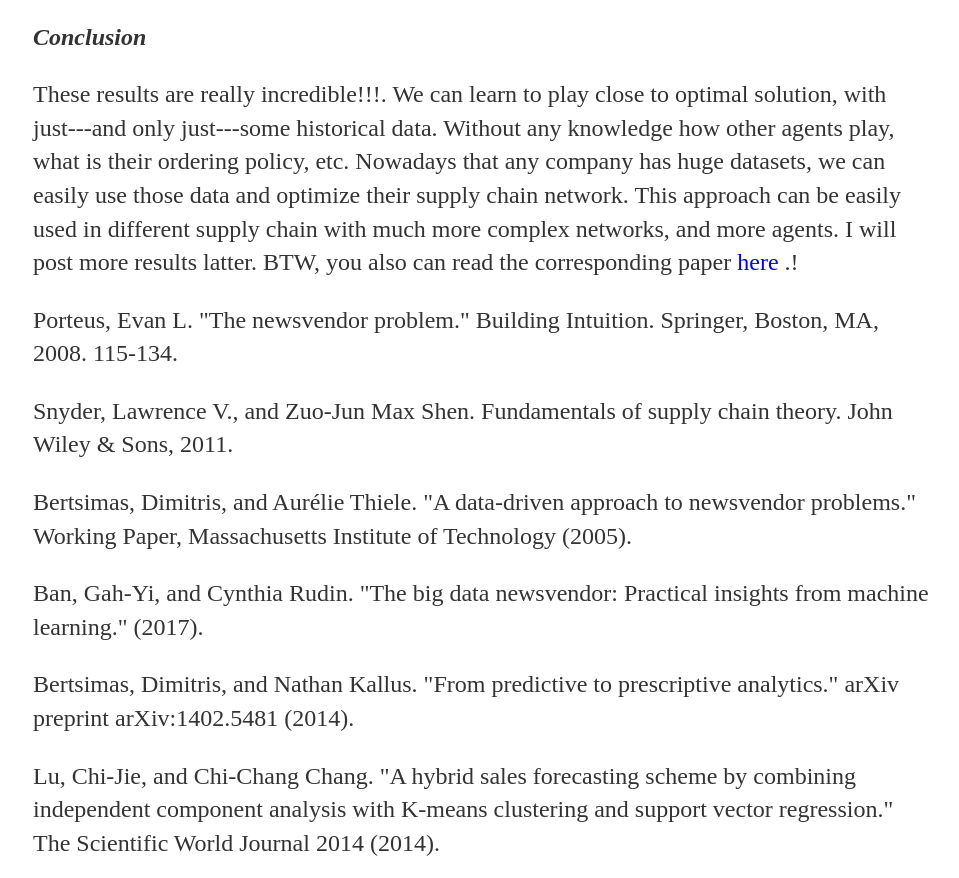
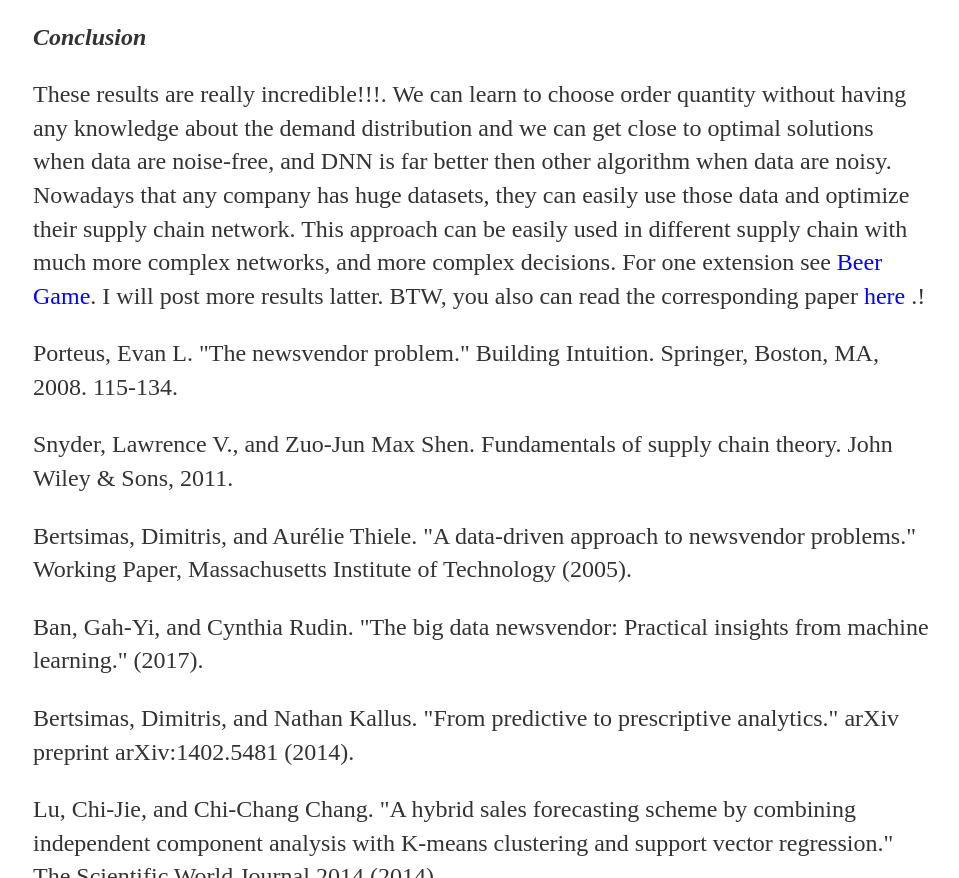
Before and after one commit to oroojlooy/oroojlooy.github.io, a plain HTML site: page blog/newsvendor/index.html in a window 1280 px wide. Shown: the part 3863-4741 px from the top of the page, without its empty margins (159-1118 px from the left). Drawn offline with nearby package versions, Linux system fonts and the light colour scheme; some packages are replaced by stand-ins of ours.

Commit message:
conclusion

```diff
--- a/blog/newsvendor/index.html
+++ b/blog/newsvendor/index.html
@@ -161,8 +161,8 @@ img {
             However, the real value of our approach is that it is effective for problems with small quantities of historical data, problems with unknown/unfitted probability distributions, or problems with volatile historical data---all cases for which the current approaches fail. </p>
 
             <p> <em> <b> Conclusion </b> </em> <p>
-                These results are really incredible!!!. We can learn to play close to optimal solution, with just---and only just---some historical data. Without any knowledge how other agents play, what is their ordering policy, etc.
-                Nowadays that any company has huge datasets, we can easily use those data and optimize their supply chain network. This approach can be easily used in different supply chain with much more complex networks, and more agents.
+                These results are really incredible!!!. We can learn to choose order quantity without having any knowledge about the demand distribution and we can get close to optimal solutions when data are noise-free, and DNN is far better then other algorithm when data are noisy.
+                Nowadays that any company has huge datasets, they can easily use those data and optimize their supply chain network. This approach can be easily used in different supply chain with much more complex networks, and more complex decisions. For one extension see <a href="../beer_game/index.htm">Beer Game</a>.
                 I will post more results latter. BTW, you also can read the corresponding paper <a href="https://arxiv.org/abs/1708.05924">here </a>.!
 
 
```
